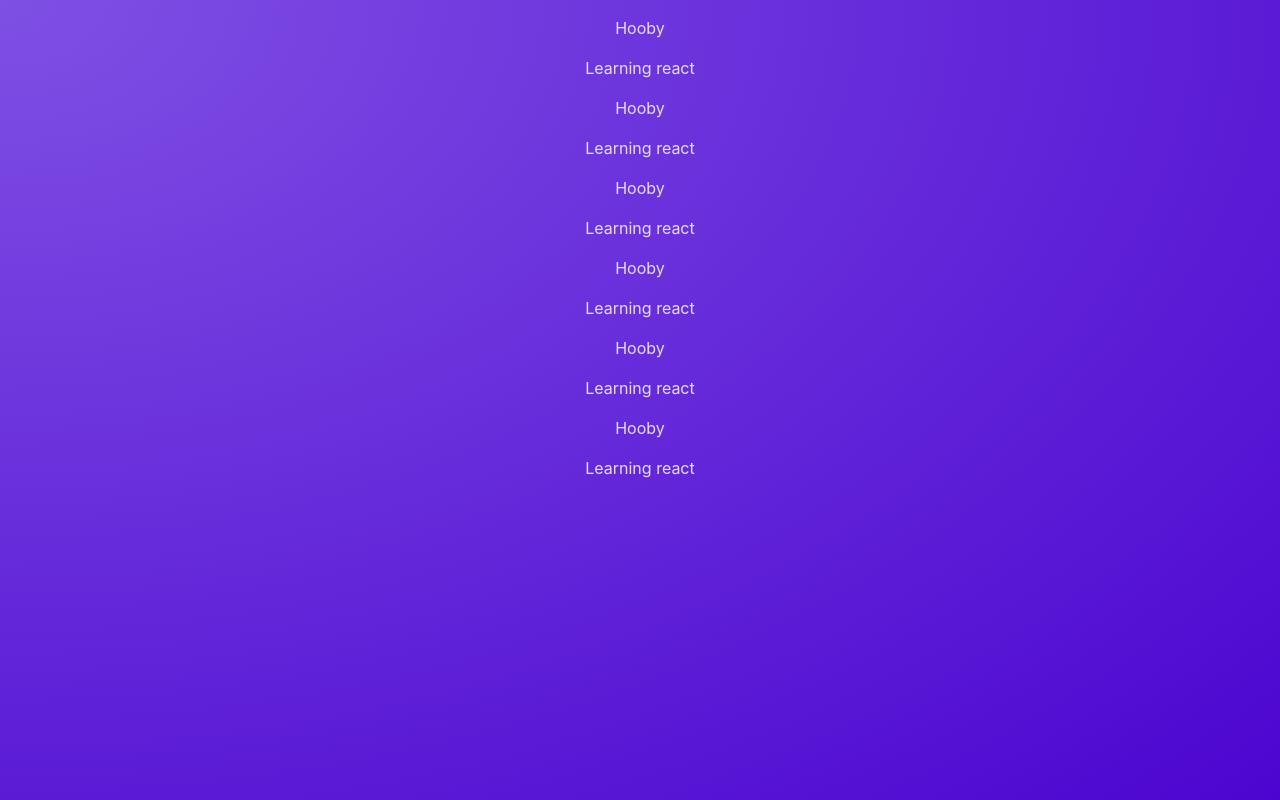
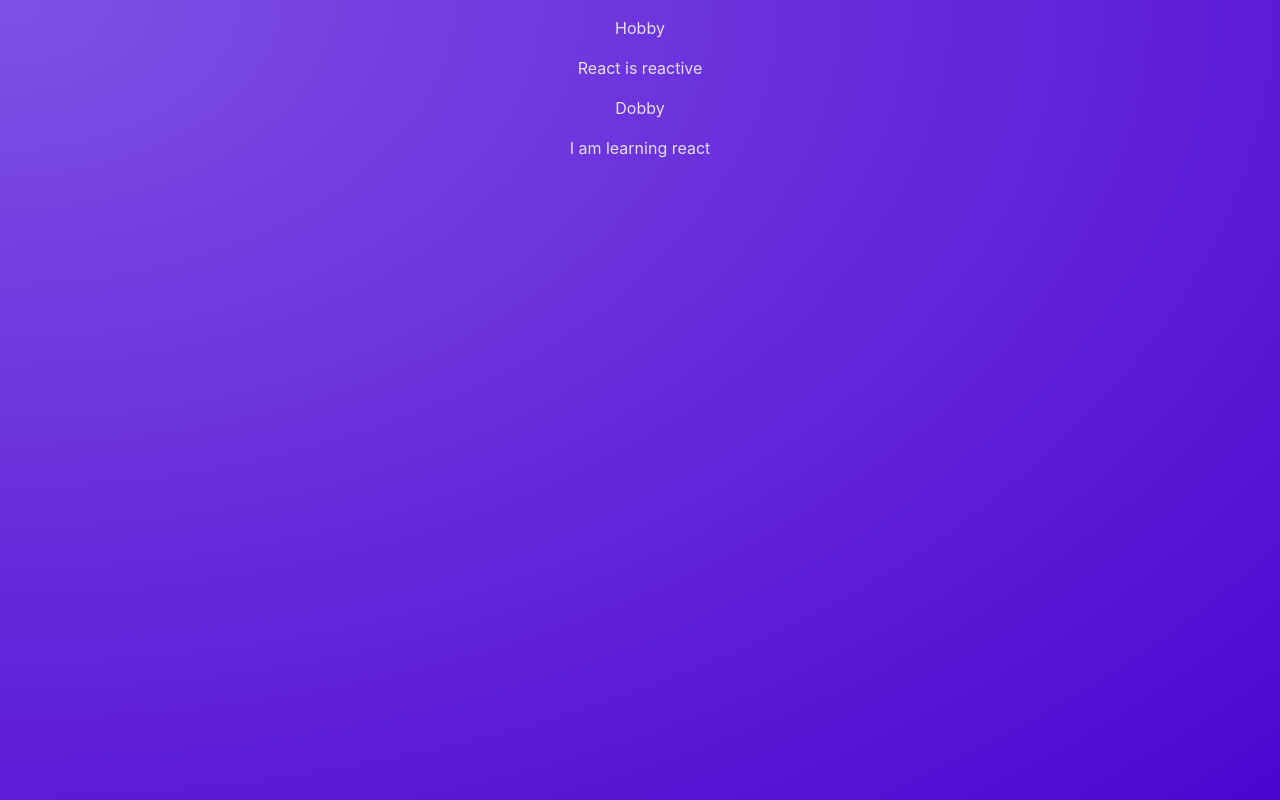
Before and after one commit to Paz777/react-message-post-app, a React (Vite) app: page / in a window 1280 px wide. Built offline with nearby package versions, Linux system fonts and the light colour scheme; the HTML template or start-up script is replaced by a standard one.

Commit message:
Using properties in component

```diff
--- a/src/App.jsx
+++ b/src/App.jsx
@@ -2,13 +2,9 @@ import Post from './components/Post';
 
 function App() {
   return <main>
-    <Post />
-    <Post />
-    <Post />
-    <Post />
-    <Post />
-    <Post />
-  </main>;
-}
+    <Post author="Hobby" body="React is reactive" />
+    <Post author="Dobby" body="I am learning react"/>
+  </main>
+};
 
 export default App;
--- a/src/components/Post.jsx
+++ b/src/components/Post.jsx
@@ -1,10 +1,7 @@
-const names = ['Hooby', 'Dobby'];
-
-function Post() {
-    const chosenName = Math.random() > 0.5 ? names[0] : names[1];
+function Post(props) {
     return <div>
-        <p>{chosenName}</p>
-        <p>Learning react</p>
+        <p>{props.author}</p>
+        <p>{props.body}</p>
     </div>
 }
 
```
